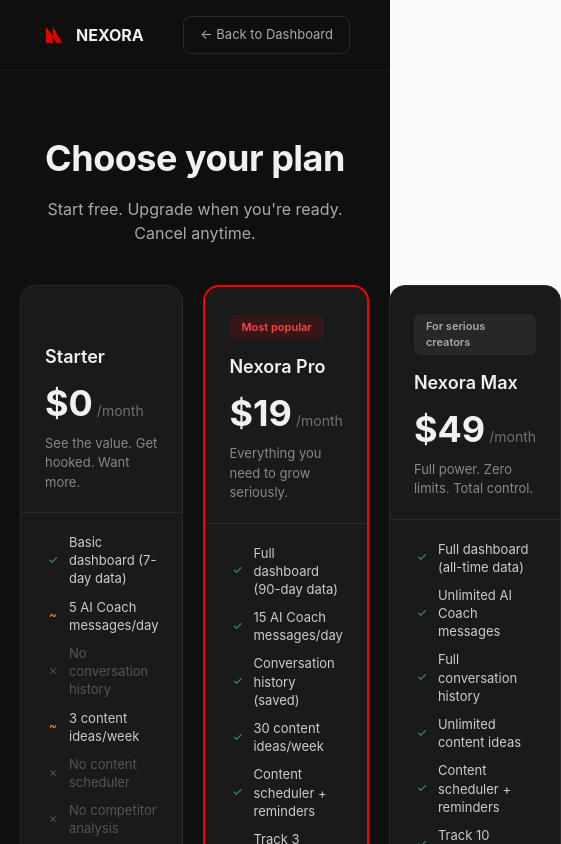
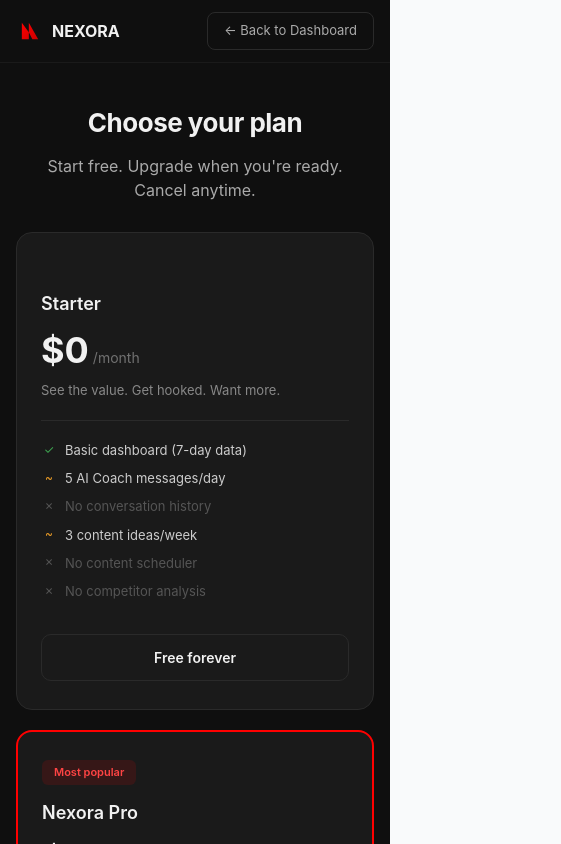
Before and after one commit to predaaaasaaaaaaa/nexora-frontend-v2, a Next.js app: page /pricing in a window 390 px wide. Shown: the top 844 px of the page, 561 px wide, since content can reach past the window. Built offline with nearby package versions, Linux system fonts and the light colour scheme; no server answers.

Commit message:
feat: mobile-responsive pricing page

```diff
--- a/src/app/pricing/page.jsx
+++ b/src/app/pricing/page.jsx
@@ -114,8 +114,17 @@ export default function PricingPage() {
       color: '#F1F1F1',
       fontFamily: '-apple-system, BlinkMacSystemFont, "Segoe UI", Roboto, sans-serif',
     }}>
+      <style>{`
+        @media (max-width: 768px) {
+          .nx-price-nav { padding: 12px 16px !important; }
+          .nx-price-header { padding: 40px 20px 30px !important; }
+          .nx-price-header h1 { font-size: 26px !important; }
+          .nx-price-grid { grid-template-columns: 1fr !important; max-width: 400px !important; padding: 0 16px 60px !important; }
+        }
+      `}</style>
+
       {/* Nav */}
-      <nav style={{
+      <nav className="nx-price-nav" style={{
         display: 'flex',
         alignItems: 'center',
         justifyContent: 'space-between',
@@ -143,7 +152,7 @@ export default function PricingPage() {
       </nav>
 
       {/* Header */}
-      <div style={{ textAlign: 'center', padding: '60px 20px 40px' }}>
+      <div className="nx-price-header" style={{ textAlign: 'center', padding: '60px 20px 40px' }}>
         <h1 style={{ fontSize: 36, fontWeight: 700, marginBottom: 12, letterSpacing: '-0.5px' }}>
           Choose your plan
         </h1>
@@ -153,7 +162,7 @@ export default function PricingPage() {
       </div>
 
       {/* Plans */}
-      <div style={{
+      <div className="nx-price-grid" style={{
         display: 'grid',
         gridTemplateColumns: 'repeat(3, 1fr)',
         gap: 20,
@@ -207,7 +216,7 @@ export default function PricingPage() {
             <p style={{ fontSize: 13, color: '#888', marginBottom: 20 }}>{plan.description}</p>
 
             {/* Divider */}
-            <div style={{ height: 1, background: '#2A2A2A', margin: '0 -24px', marginBottom: 20, padding: '0 24px' }} />
+            <div style={{ height: 1, background: '#2A2A2A', marginBottom: 20 }} />
 
             {/* Features */}
             <ul style={{ listStyle: 'none', padding: 0, margin: 0, flex: 1 }}>
```
